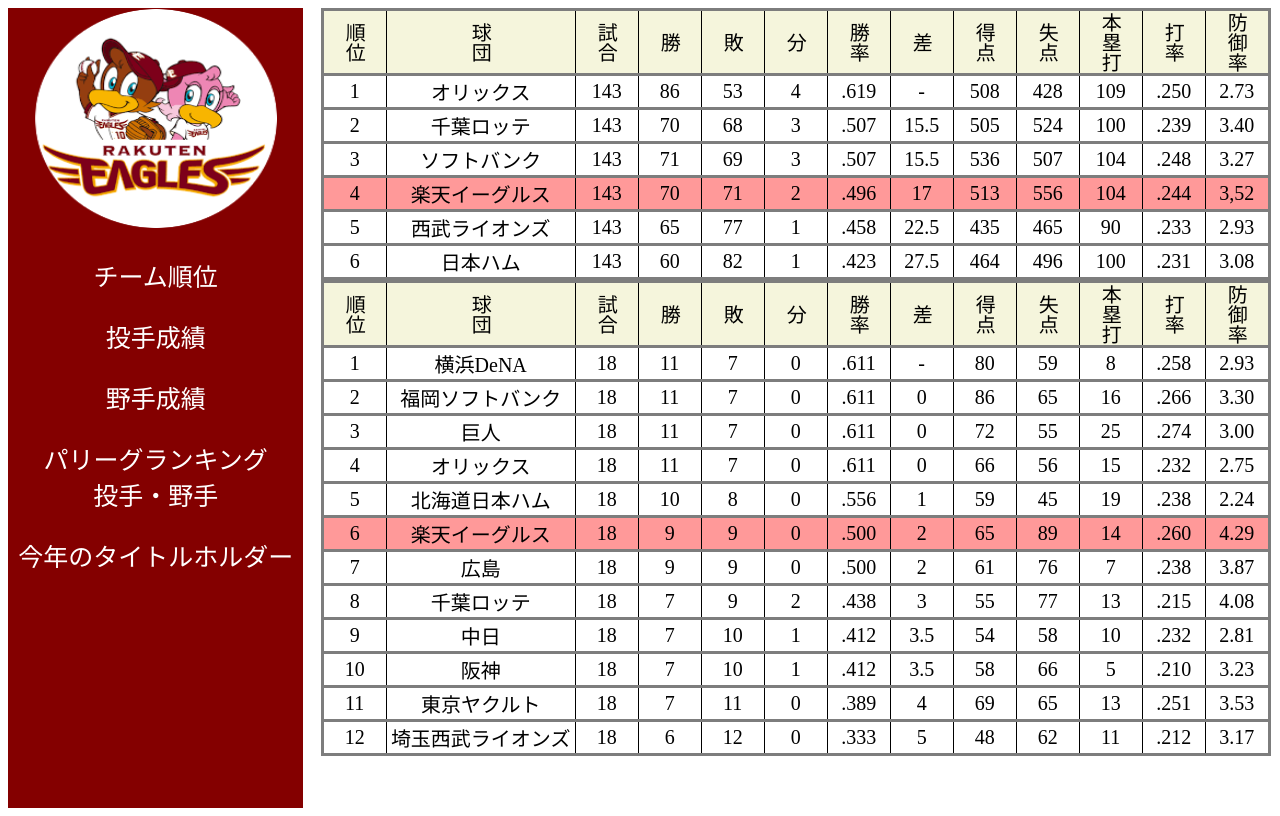
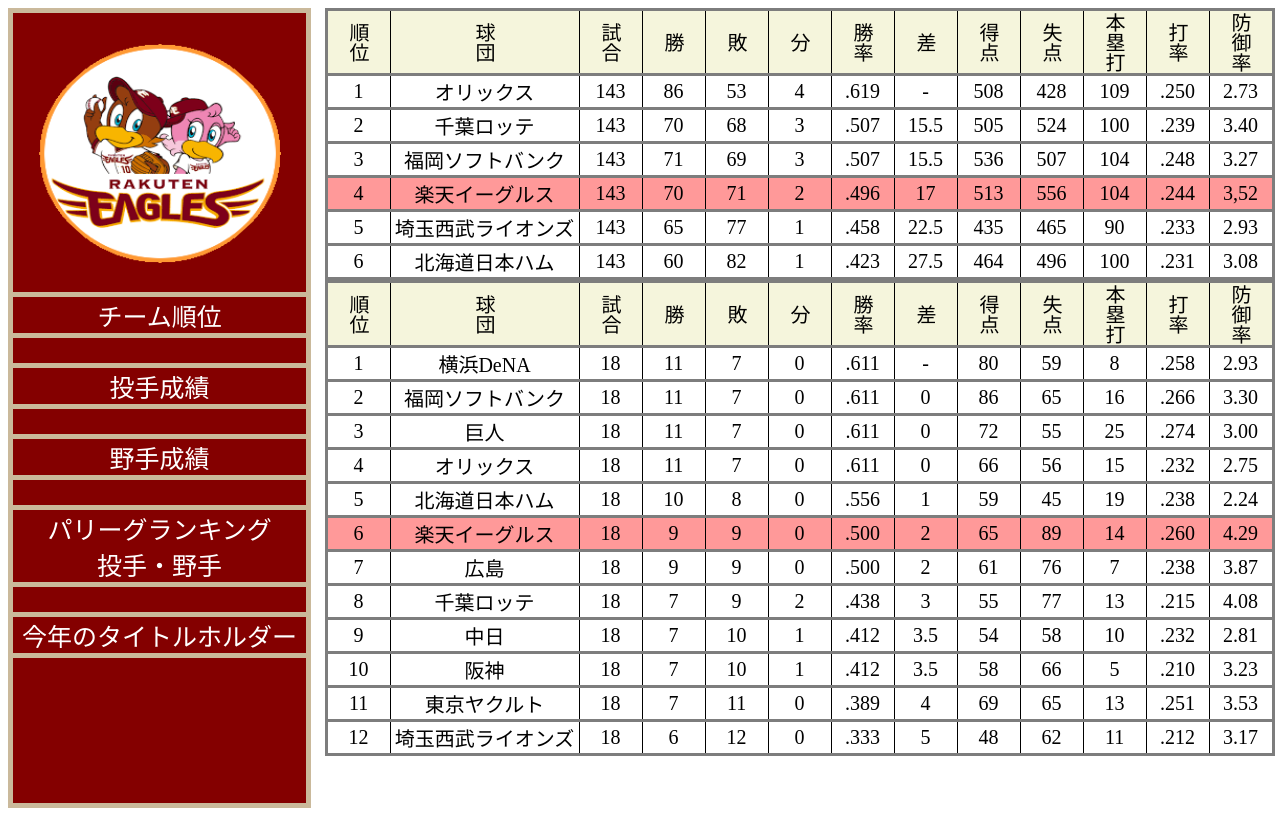
Before and after one commit to takuas/eagles_site, a plain HTML site: page index.html in a window 1280 px wide. Drawn offline with Linux system fonts and the light colour scheme.

Commit message:
ヘッダーレイアウト修正、JavaScriptの設定修正

```diff
--- a/Javascript/team_ranking.js
+++ b/Javascript/team_ranking.js
@@ -20,10 +20,10 @@ const dataRow = document.createElement('tr');
 const data = [
   ["1", "オリックス",   "143",  "86", "53", "4", ".619", "-",   "508",  "428", "109", ".250", "2.73"],
   ["2","千葉ロッテ",     "143", "70", "68", "3", ".507", "15.5", "505", "524", "100", ".239", "3.40"],
-  ["3","ソフトバンク",   "143", "71", "69", "3", ".507", "15.5", "536", "507", "104", ".248", "3.27"],
+  ["3","福岡ソフトバンク",   "143", "71", "69", "3", ".507", "15.5", "536", "507", "104", ".248", "3.27"],
   ["4","楽天イーグルス", "143", "70", "71", "2", ".496", "17",   "513", "556", "104", ".244", "3,52"],
-  ["5","西武ライオンズ", "143", "65", "77", "1", ".458", "22.5", "435", "465", "90",  ".233", "2.93"],
-  ["6","日本ハム",      "143", "60", "82", "1", ".423", "27.5", "464", "496", "100", ".231", "3.08"]
+  ["5","埼玉西武ライオンズ", "143", "65", "77", "1", ".458", "22.5", "435", "465", "90",  ".233", "2.93"],
+  ["6","北海道日本ハム",      "143", "60", "82", "1", ".423", "27.5", "464", "496", "100", ".231", "3.08"]
 ];
 
 // データセルを作成
--- a/index.html
+++ b/index.html
@@ -8,7 +8,7 @@
   <body>
     <div class="layout">
       <div class="sub_content">
-        <img class="team_image" src="images/team_image.png" alt="楽天チームロゴ">
+        <img class="team_image" src="images/team_image2.png" alt="楽天チームロゴ">
         <a href="index.html">チーム順位</a>
         <a href="#">投手成績</a>
         <a href="#">野手成績</a>
--- a/stylesheet/index.css
+++ b/stylesheet/index.css
@@ -11,6 +11,7 @@
 .sub_content {
   background-color: #840000;
   width: 300px;
+  border: 5px solid #cab99b;
 }
 
 .main_content {
@@ -25,6 +26,7 @@
 .team_image {
   width: 19vw;
   height: 220px;
+  margin-top: 30px;
 }
 
 .sub_content {
@@ -37,6 +39,8 @@ a{
   font-size: 25px;
   margin: 25px 0;
   text-decoration: none;
+  border-top: 5px solid #cab99b;
+  border-bottom: 5px solid #cab99b;
 }
 
 /**********
```
Also changed, not shown: images/team_image2.png (added).
